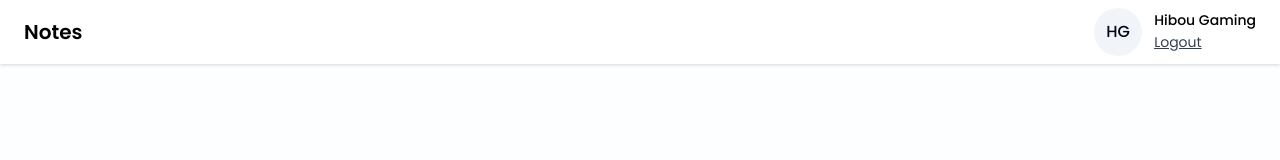
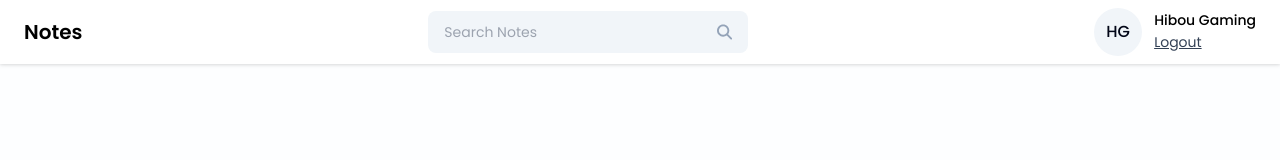
Before and after one commit to BrianFaviansa/mern-notes-client, a React (Vite) app: page /home in a window 1280 px wide. Shown: the top 160 px of the page. Built offline with nearby package versions, Linux system fonts and the light colour scheme.

Commit message:
feat: search bar component

```diff
--- a/src/components/Navbar/Navbar.jsx
+++ b/src/components/Navbar/Navbar.jsx
@@ -1,19 +1,31 @@
-import React from "react";
+import React, { useState } from "react";
 import ProfileInfo from "./../Cards/ProfileInfo";
 import { useNavigate } from "react-router-dom";
 import SearchBar from "../SearchBar/SearchBar";
 
 const Navbar = () => {
+  const [searchQuery, setSearchQuery] = useState("");
   const navigate = useNavigate;
   const onLogout = () => {
     navigate("/login");
+  };
+  const handleSearch = () => {};
+  const onClearSearch = () => {
+    setSearchQuery("");
   };
 
   return (
     <div className="bg-white flex items-center justify-between px-6 py-2 drop-shadow">
       <h2 className="text-xl font-semibold text-black py-2">Notes</h2>
 
-      <SearchBar/>
+      <SearchBar
+        value={searchQuery}
+        onChange={({target}) => {
+          setSearchQuery(target.value);
+        }}
+        handleSearch={handleSearch}
+        onClearSearch={onClearSearch}
+      />
       <ProfileInfo onLogout={onLogout} />
     </div>
   );
--- a/src/components/SearchBar/SearchBar.jsx
+++ b/src/components/SearchBar/SearchBar.jsx
@@ -1,11 +1,30 @@
-import React from 'react'
+import React from "react";
+import { FaMagnifyingGlass } from "react-icons/fa6";
+import { IoMdClose } from "react-icons/io";
 
-const SearchBar = () => {
+const SearchBar = ({ value, onChange, handleSearch, onClearSearch }) => {
   return (
-    <div>
+    <div className="w-80 flex items-center px-4 rounded-lg bg-slate-100">
+      <input
+        type="text"
+        placeholder="Search Notes"
+        className="w-full text-sm bg-transparent py-[11px] outline-none"
+        value={value}
+        onChange={onChange}
+      />
+      {value && (
+        <IoMdClose
+          className="text-xl text-slate-500 cursor-pointer hover:text-black mr-3"
+          onClick={onClearSearch}
+        />
+      )}
 
+      <FaMagnifyingGlass
+        className="text-slate-400 cursor-pointer hover:text-black"
+        onClick={handleSearch}
+      />
     </div>
-  )
-}
+  );
+};
 
-export default SearchBar
+export default SearchBar;
--- a/src/pages/Home/Home.jsx
+++ b/src/pages/Home/Home.jsx
@@ -5,6 +5,9 @@
   return (
     <>
       <Navbar />
+      <div className="container mx-auto">
+
+      </div>
     </>
   );
 };
```
